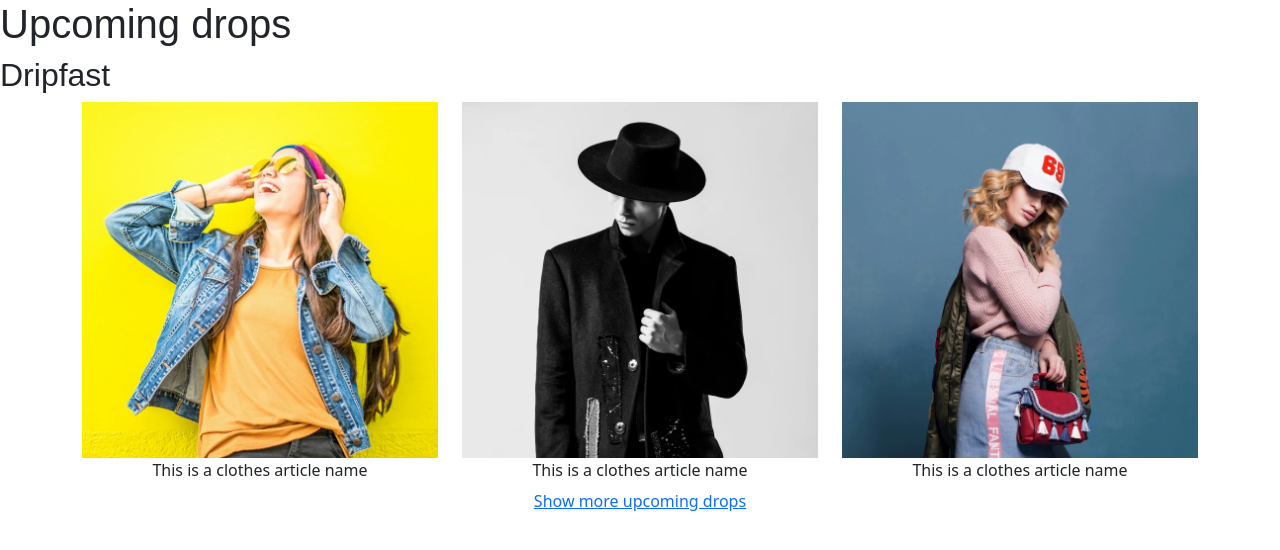
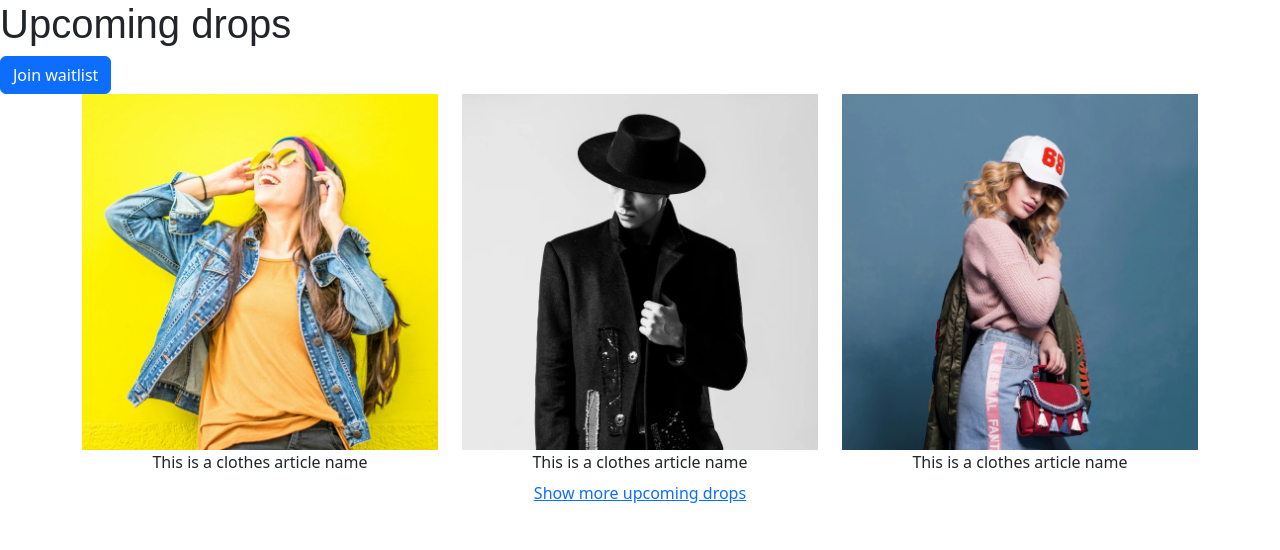
Before and after one commit to JMcKeeNI/prj-COM109-cw2, a plain HTML site: page upcoming_drops.html in a window 1280 px wide. Drawn offline with nearby package versions, Linux system fonts and the light colour scheme.

Commit message:
added button-style link

```diff
--- a/upcoming_drops.html
+++ b/upcoming_drops.html
@@ -10,7 +10,7 @@
     </head>
     <body>
         <h1>Upcoming drops</h1>
-        <h2>Dripfast</h2>
+        <a href="/html/waitlistForm.html" class="btn btn-primary">Join waitlist</a>
         <div class="container">
             <div class="row">
                 <div class="col-4 text-center">
```
